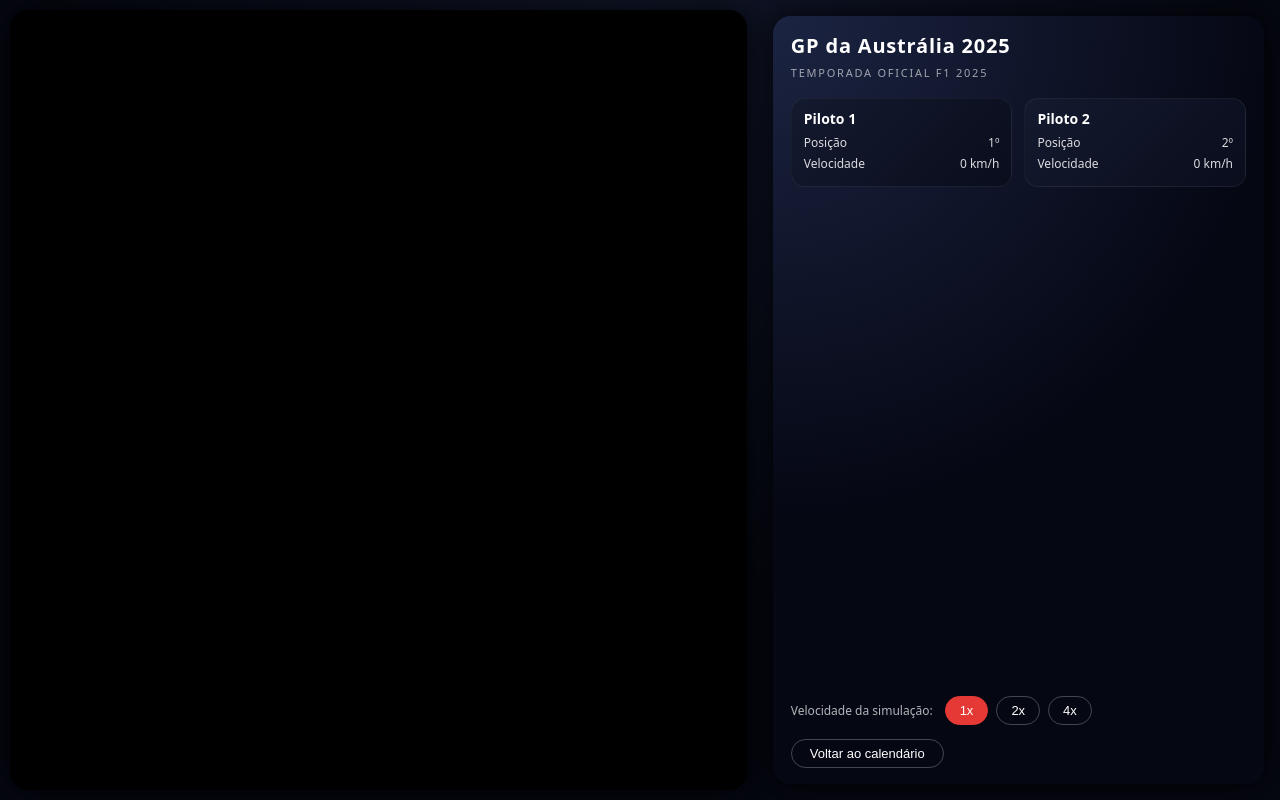
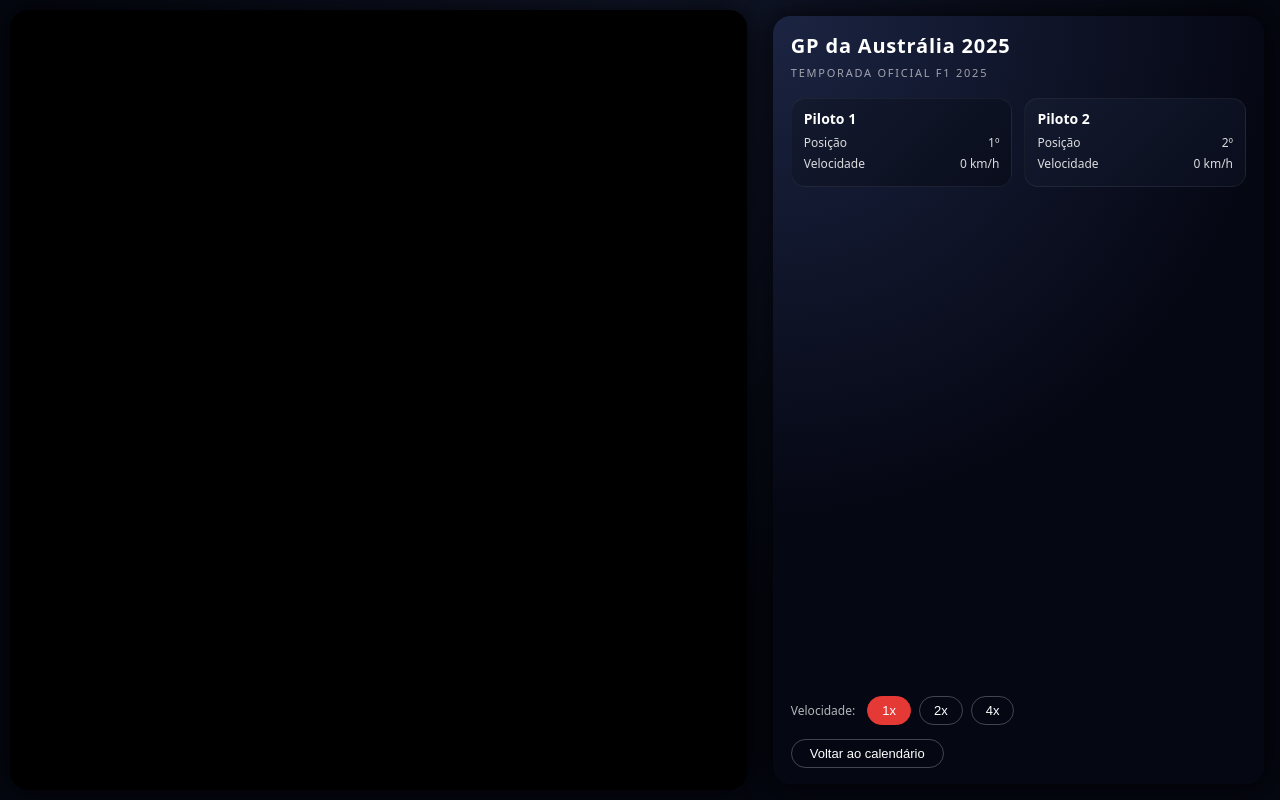
Before and after one commit to jonatanoficial-bit/f1-MENAGER-2025-v6.1, a plain HTML site: page race.html in a window 1280 px wide. Drawn offline with Linux system fonts and the light colour scheme; no server answers.

Commit message:
race.html

```diff
--- a/race.html
+++ b/race.html
@@ -2,26 +2,33 @@
 <html lang="pt-BR">
   <head>
     <meta charset="UTF-8" />
+    <meta name="viewport" content="width=device-width, initial-scale=1.0" />
     <title>F1 Manager 2025 – Corrida</title>
+
+    <!-- CSS da corrida -->
     <link rel="stylesheet" href="race.css" />
   </head>
+
   <body>
     <div class="race-layout">
-      <!-- ESQUERDA: PISTA -->
+      <!-- =====================================
+           LADO ESQUERDO – PISTA SVG
+        ====================================== -->
       <div class="race-left">
         <div id="track-container" class="track-container">
-          <!-- O SVG da pista será carregado aqui via JS -->
+          <!-- O SVG da pista será carregado aqui -->
         </div>
       </div>
 
-      <!-- DIREITA: HUD -->
+      <!-- =====================================
+           LADO DIREITO – HUD DA CORRIDA
+        ====================================== -->
       <div class="race-right">
         <div class="hud-panel">
           <h1 class="hud-title" id="gp-title">Corrida</h1>
-          <p class="hud-subtitle" id="gp-subtitle">
-            Temporada oficial F1 2025
-          </p>
+          <p class="hud-subtitle" id="gp-subtitle">Temporada oficial F1 2025</p>
 
+          <!-- CARTÕES DOS PILOTOS -->
           <div class="driver-row">
             <div class="driver-card">
               <div class="driver-name" id="driver1-name">Piloto 1</div>
@@ -48,13 +55,15 @@
             </div>
           </div>
 
+          <!-- CONTROLE DE VELOCIDADE -->
           <div class="controls">
-            <span class="controls-label">Velocidade da simulação:</span>
+            <span class="controls-label">Velocidade:</span>
             <button class="speed-btn active" data-speed="1">1x</button>
             <button class="speed-btn" data-speed="2">2x</button>
             <button class="speed-btn" data-speed="4">4x</button>
           </div>
 
+          <!-- BOTÃO VOLTAR -->
           <div class="bottom-actions">
             <button class="back-btn" onclick="window.history.back()">
               Voltar ao calendário
@@ -64,6 +73,7 @@
       </div>
     </div>
 
+    <!-- SCRIPT DA CORRIDA -->
     <script src="race.js"></script>
   </body>
 </html>
```
